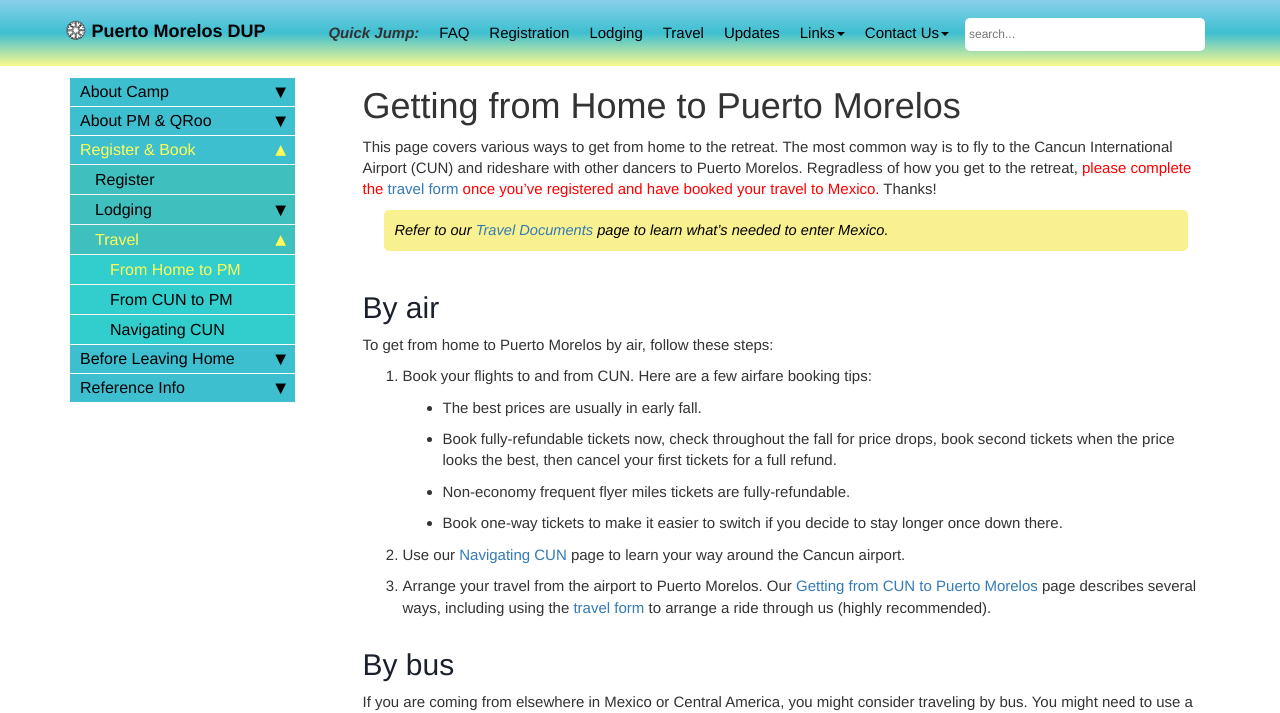
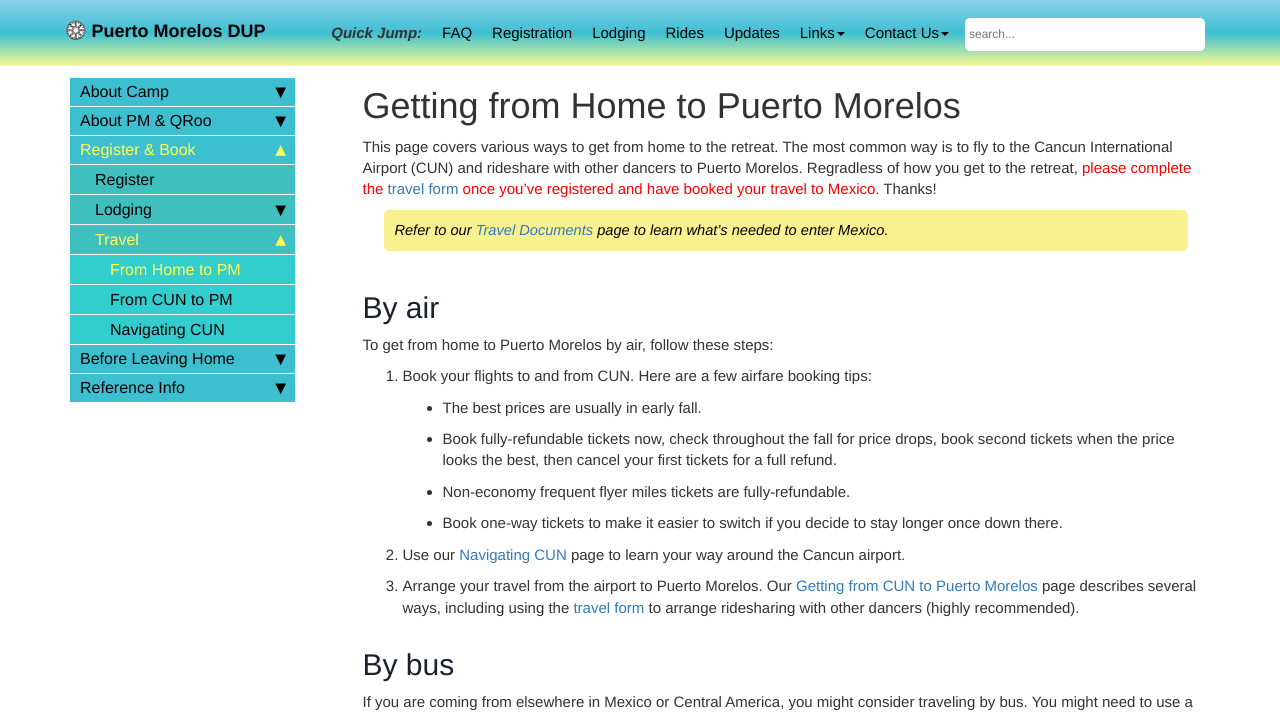
Before and after one commit to davewalker60/pmdup, a Jekyll site: the page built from pages/from-home-to-pm.md, in a window 1280 px wide and 1003 px high. Shown: the top 713 px of the window. Built offline with Jekyll 4.4.1, drawn with Linux system fonts in a browser that asks for light colours; comment, search, counter and statistics services are not loaded.

Commit message:
Change Travel to Rides

```diff
--- a/_data/topnav.yml
+++ b/_data/topnav.yml
@@ -9,8 +9,8 @@ topnav:
       url: /register.html
     - title: Lodging
       url: /lodging-options.html
-    - title: Travel
-      url: /from-home-to-pm.html
+    - title: Rides
+      url: /from-cun-to-pm.html
     - title: Updates
       url: /news-and-updates.html
 
--- a/pages/from-home-to-pm.md
+++ b/pages/from-home-to-pm.md
@@ -21,7 +21,7 @@ To get from home to Puerto Morelos by air, follow these steps:
    - Non-economy frequent flyer miles tickets are fully-refundable.
    - Book one-way tickets to make it easier to switch if you decide to stay longer once down there.
 2. Use our [Navigating CUN](navigating-cun.md) page to learn your way around the Cancun airport.
-3. Arrange your travel from the airport to Puerto Morelos. Our [Getting from CUN to Puerto Morelos](from-cun-to-pm.md) page describes several ways, including using the [travel form](https://docs.google.com/forms/d/e/1FAIpQLSex7cyDs_Xf33rAxqU2S749xG_MB4lMQk3fPvF_p0JkkoKyTg/viewform){:target="_blank"} to arrange a ride through us (highly recommended).
+3. Arrange your travel from the airport to Puerto Morelos. Our [Getting from CUN to Puerto Morelos](from-cun-to-pm.md) page describes several ways, including using the [travel form](https://docs.google.com/forms/d/e/1FAIpQLSex7cyDs_Xf33rAxqU2S749xG_MB4lMQk3fPvF_p0JkkoKyTg/viewform){:target="_blank"} to arrange ridesharing with other dancers (highly recommended).
 
 # By bus
 
```
